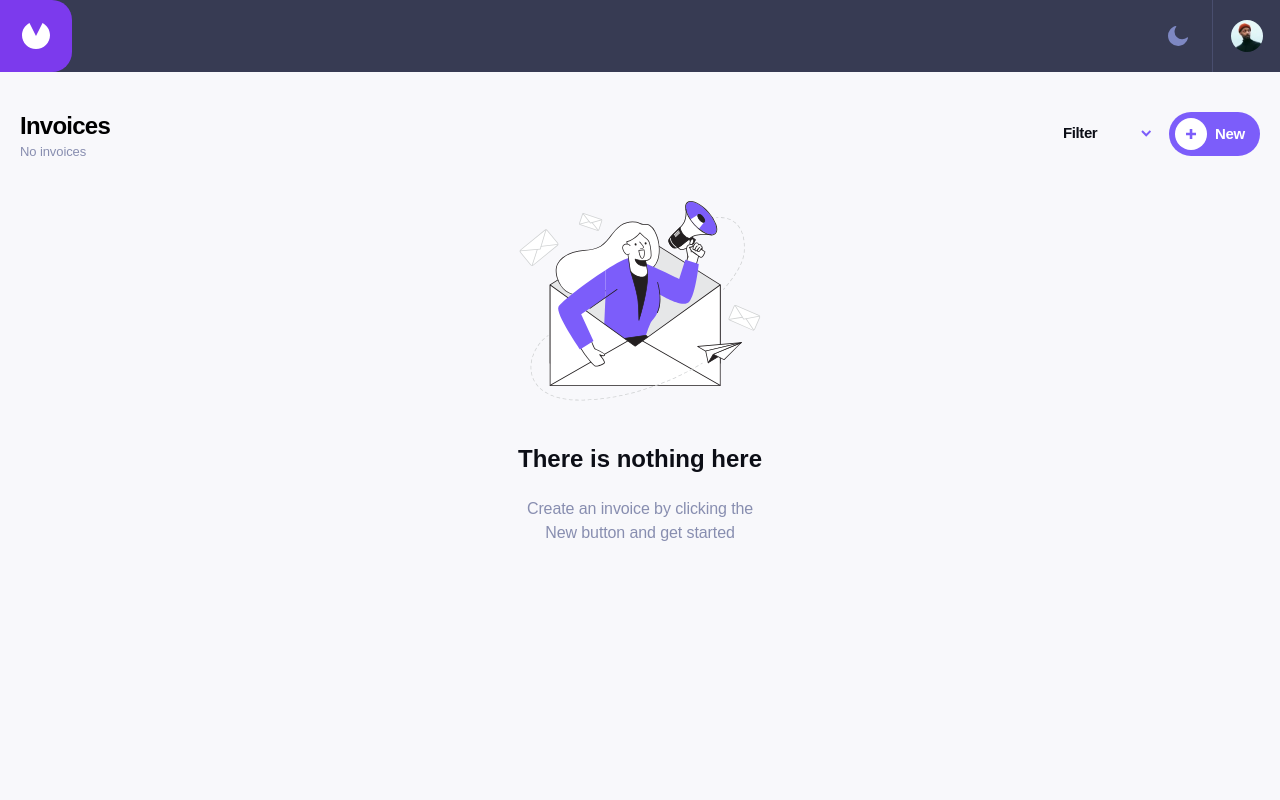
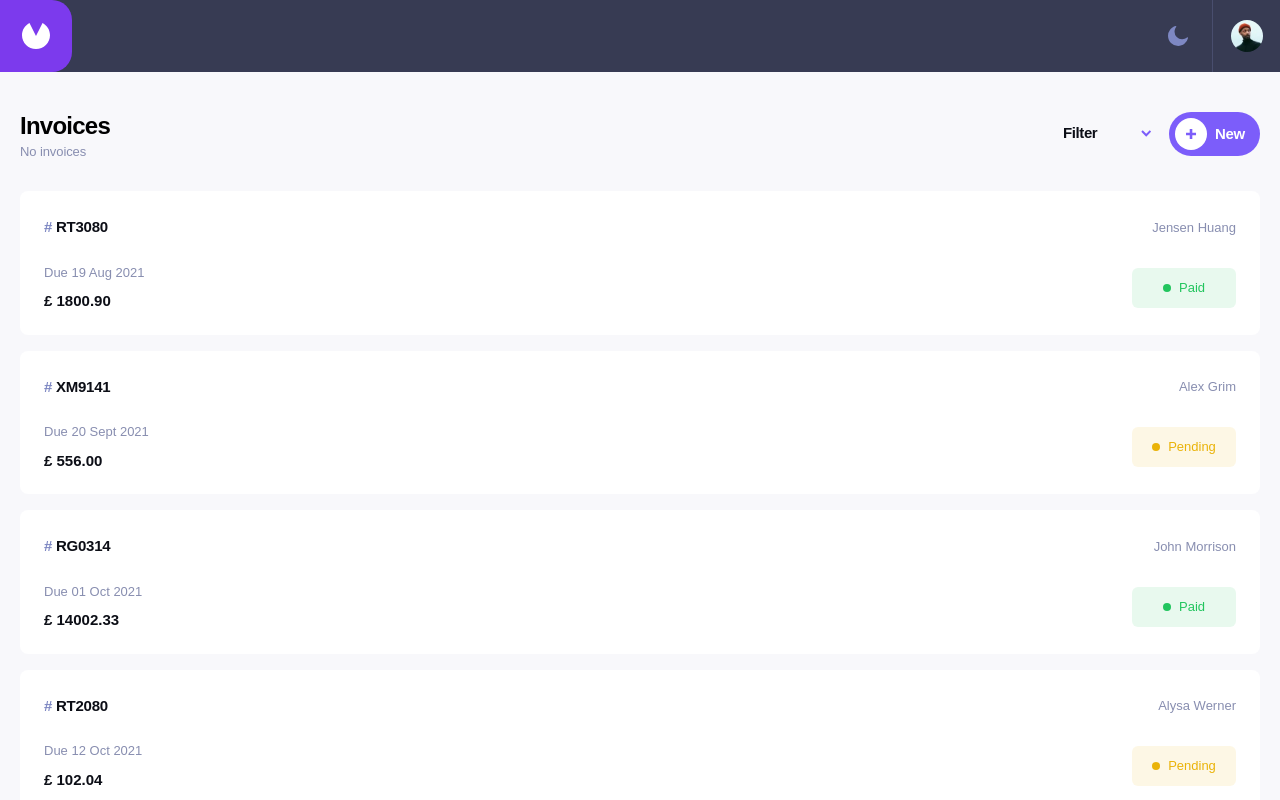
Before and after one commit to Giorgi-Khoshtaria/invoice-app, a React (Vite) app: page / in a window 1280 px wide. Shown: the top 800 px of the page. Built offline with nearby package versions, Linux system fonts and the light colour scheme.

Commit message:
add invoices

```diff
--- a/src/App.tsx
+++ b/src/App.tsx
@@ -1,6 +1,7 @@
 import { createBrowserRouter, RouterProvider } from "react-router-dom";
 import Layout from "./conponents/layout/Layout";
 import Content from "./conponents/Pages/Content";
+import InvoiceProvider from "./contexts/InvoiceAppContect";
 function App() {
   const router = createBrowserRouter([
     {
@@ -9,7 +10,11 @@ function App() {
       children: [{ path: "/", element: <Content /> }],
     },
   ]);
-  return <RouterProvider router={router} />;
+  return (
+    <InvoiceProvider>
+      <RouterProvider router={router} />
+    </InvoiceProvider>
+  );
 }
 
 export default App;
--- a/src/conponents/Pages/Content.tsx
+++ b/src/conponents/Pages/Content.tsx
@@ -1,12 +1,43 @@
 import React from "react";
 import FilterAndNew from "../sub-components/FilterAndNew/FilterAndNew";
 import ClearContent from "../sub-components/ClearContent.tsx/ClearContent";
+import InvoiceContent from "../sub-components/invoicecontect/InvoiceContent";
+import { useInvoice } from "../../contexts/InvoiceAppContect";
 
 function Content() {
+  const { invoices } = useInvoice();
+
   return (
-    <div className=" w-full px-[20px] ">
+    <div className="w-full px-[20px]">
       <FilterAndNew />
-      <ClearContent />
+      <div className="mt-8 w-full">
+        {invoices.length === 0 ? (
+          <ClearContent />
+        ) : (
+          invoices.map(
+            (invoice: {
+              id: React.Key | null | undefined;
+              clientName: string;
+              paymentDue: string | number | Date;
+              total: number;
+              status: string;
+            }) => (
+              <InvoiceContent
+                key={invoice.id}
+                id={invoice.id}
+                clientName={invoice.clientName}
+                due={new Date(invoice.paymentDue).toLocaleDateString("en-GB", {
+                  day: "2-digit",
+                  month: "short",
+                  year: "numeric",
+                })}
+                total={invoice.total.toFixed(2)}
+                status={invoice.status}
+              />
+            )
+          )
+        )}
+      </div>
     </div>
   );
 }
--- a/src/conponents/sub-components/FilterAndNew/FilterAndNew.tsx
+++ b/src/conponents/sub-components/FilterAndNew/FilterAndNew.tsx
@@ -30,7 +30,7 @@ function FilterAndNew() {
             <path
               d="M1 1L5.2279 5.2279L9.4558 1"
               stroke="#7C5DFA"
-              stroke-width="2"
+              strokeWidth="2"
             />
           </svg>
         </div>
--- /dev/null
+++ b/src/conponents/sub-components/invoicecontect/InvoiceContent.tsx
@@ -0,0 +1,110 @@
+// InvoiceContent.tsx
+import React from "react";
+
+interface InvoiceContentProps {
+  id: string;
+  clientName: string;
+  due: string; // Date string in ISO format
+  total: string;
+  status: string;
+}
+
+// Helper function to format date
+const formatDate = (dateString: string) => {
+  const date = new Date(dateString);
+  const options: Intl.DateTimeFormatOptions = {
+    day: "2-digit",
+    month: "short",
+    year: "numeric",
+  };
+  return date.toLocaleDateString("en-GB", options);
+};
+
+const InvoiceContent: React.FC<InvoiceContentProps> = ({
+  id,
+  clientName,
+  due,
+  total,
+  status,
+}) => {
+  // Function to get the correct background color based on status
+  const getStatusBgColor = (status: string) => {
+    switch (status) {
+      case "paid":
+        return "bg-green-500 bg-opacity-10";
+      case "pending":
+        return "bg-yellow-500 bg-opacity-10";
+      case "draft":
+        return "bg-[rgba(55,59,83,0.0571)]"; // Custom background color for draft status
+      default:
+        return "bg-gray-500 bg-opacity-10";
+    }
+  };
+
+  // Function to get the correct dot color based on status
+  const getDotColor = (status: string) => {
+    switch (status) {
+      case "paid":
+        return "bg-green-500";
+      case "pending":
+        return "bg-yellow-500";
+      case "draft":
+        return "bg-[#373B53]"; // Custom dot color for draft status
+      default:
+        return "bg-gray-500";
+    }
+  };
+
+  // Function to get the correct text color based on status
+  const getStatusTextColor = (status: string) => {
+    switch (status) {
+      case "paid":
+        return "text-green-500";
+      case "pending":
+        return "text-yellow-500";
+      case "draft":
+        return "text-[#373B53]"; // Custom text color for draft status
+      default:
+        return "text-gray-500";
+    }
+  };
+
+  return (
+    <div className="w-full flex items-center flex-col bg-white rounded-lg pt-[25px] pr-[24px] pb-[22px] pl-[24px] mb-4">
+      <div className="w-full flex items-center justify-between mb-6">
+        <p className="text-ube text-[15px] font-bold tracking-[-0.25px]">
+          # <span className="text-chineesBlack">{id}</span>
+        </p>
+        <p className="text-[13px] text-gray">{clientName}</p>
+      </div>
+      <div className="w-full flex items-center justify-between">
+        <div>
+          <p className="text-gray text-[13px] font-medium mb-2">
+            Due {formatDate(due)}
+          </p>
+          <p className="text-chineesBlack text-[15px] font-bold">£ {total}</p>
+        </div>
+        <div
+          className={`flex items-center justify-center ${getStatusBgColor(
+            status
+          )} w-[104px] h-[40px] flex-shrink-0 rounded-md`}
+        >
+          <div
+            className={`w-[8px] h-[8px] rounded-full ${getDotColor(
+              status
+            )} mr-2`}
+          />
+          <p
+            className={`${getStatusTextColor(
+              status
+            )} text-[13px] font-medium truncate`}
+          >
+            {status.charAt(0).toUpperCase() + status.slice(1)}
+          </p>
+        </div>
+      </div>
+    </div>
+  );
+};
+
+export default InvoiceContent;
--- /dev/null
+++ b/src/contexts/InvoiceAppContect.tsx
@@ -0,0 +1,37 @@
+// InvoiceContext.tsx
+import React, { createContext, useState, ReactNode, useContext } from "react";
+import data from "../data.json";
+import { Invoice } from "./types";
+
+interface InvoiceContextProps {
+  invoices: Invoice[];
+  setInvoices: React.Dispatch<React.SetStateAction<Invoice[]>>;
+}
+
+export const InvoiceContext = createContext<InvoiceContextProps>({
+  invoices: [],
+  setInvoices: () => {},
+});
+
+interface InvoiceProviderProps {
+  children: ReactNode;
+}
+
+const InvoiceProvider: React.FC<InvoiceProviderProps> = ({ children }) => {
+  const [invoices, setInvoices] = useState<Invoice[]>(data);
+
+  return (
+    <InvoiceContext.Provider value={{ invoices, setInvoices }}>
+      {children}
+    </InvoiceContext.Provider>
+  );
+};
+
+export default InvoiceProvider;
+export const useInvoice = () => {
+  const context = useContext(InvoiceContext);
+  if (!context) {
+    throw new Error("useInvoice must be within an InvoiceProvider");
+  }
+  return context;
+};
--- /dev/null
+++ b/src/contexts/types.ts
@@ -0,0 +1,29 @@
+// types.ts
+export interface Address {
+  street: string;
+  city: string;
+  postCode: string;
+  country: string;
+}
+
+export interface Item {
+  name: string;
+  quantity: number;
+  price: number;
+  total: number;
+}
+
+export interface Invoice {
+  id: string;
+  createdAt: string;
+  paymentDue: string;
+  description: string;
+  paymentTerms: number;
+  clientName: string;
+  clientEmail: string;
+  status: "paid" | "pending" | "draft";
+  senderAddress: Address;
+  clientAddress: Address;
+  items: Item[];
+  total: number;
+}
```
